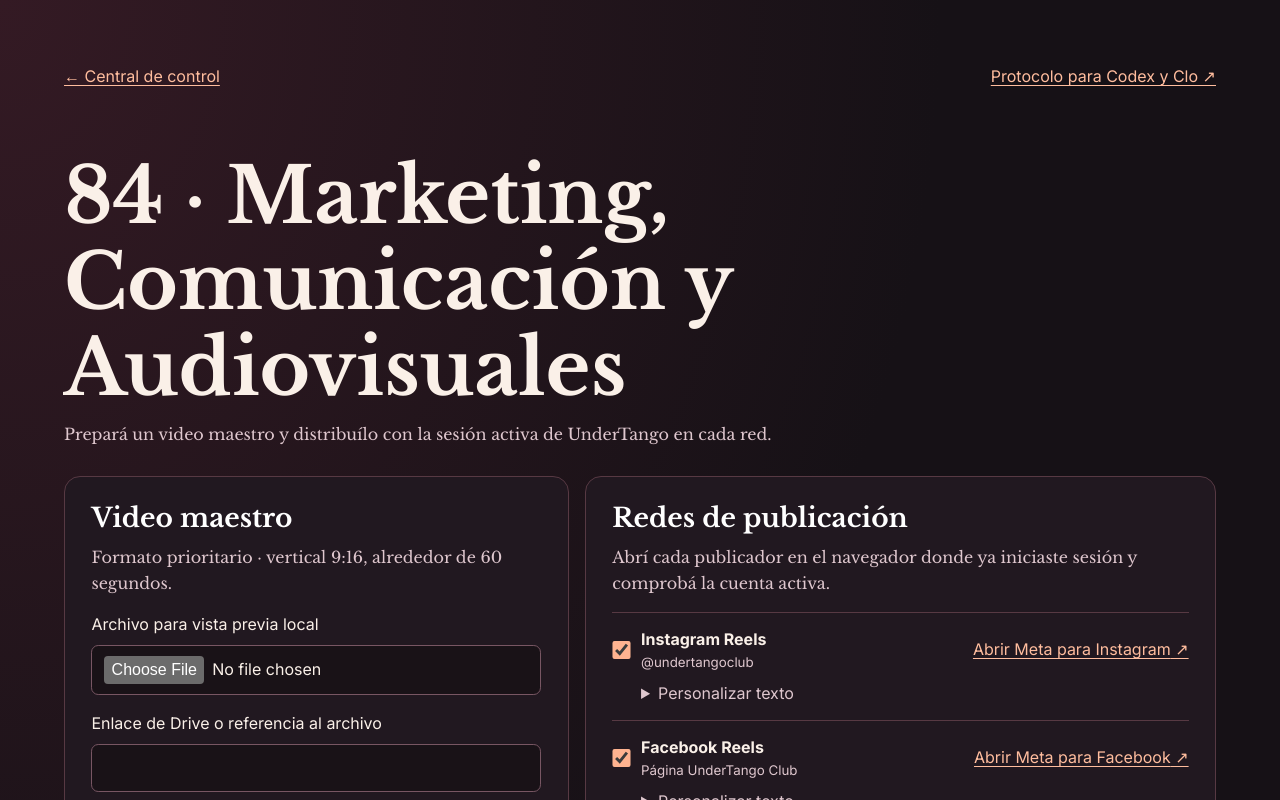
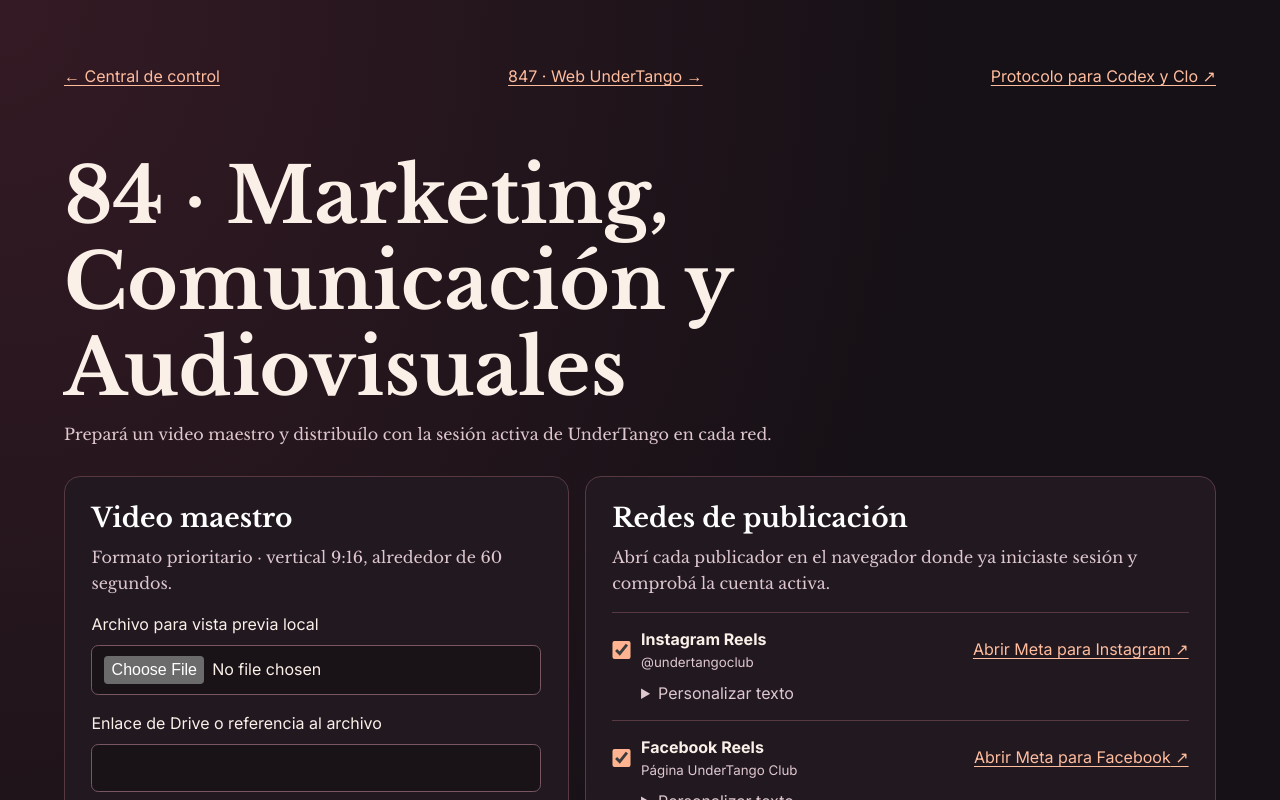
Before and after one commit to O-UnderTango-Club/UnderTangoWEBNextJS, a Next.js app: page /84 in a window 1280 px wide. Shown: the top 800 px of the page. Built offline with nearby package versions, Linux system fonts and the light colour scheme.

Commit message:
84: enlazar el espacio de estrategia web 847

```diff
--- a/app/84/PublicationPanel.tsx
+++ b/app/84/PublicationPanel.tsx
@@ -64,6 +64,7 @@ export default function PublicationPanel() {
       <div className={styles.shell}>
         <nav className={styles.navigation} aria-label="Ubicación">
           <a href="/central-de-control">← Central de control</a>
+          <a href="/847">847 · Web UnderTango →</a>
           <a href="/protocolo-84-publicaciones.md" target="_blank" rel="noopener noreferrer">Protocolo para Codex y Clo ↗</a>
         </nav>
         <header className={styles.heading}>
```
